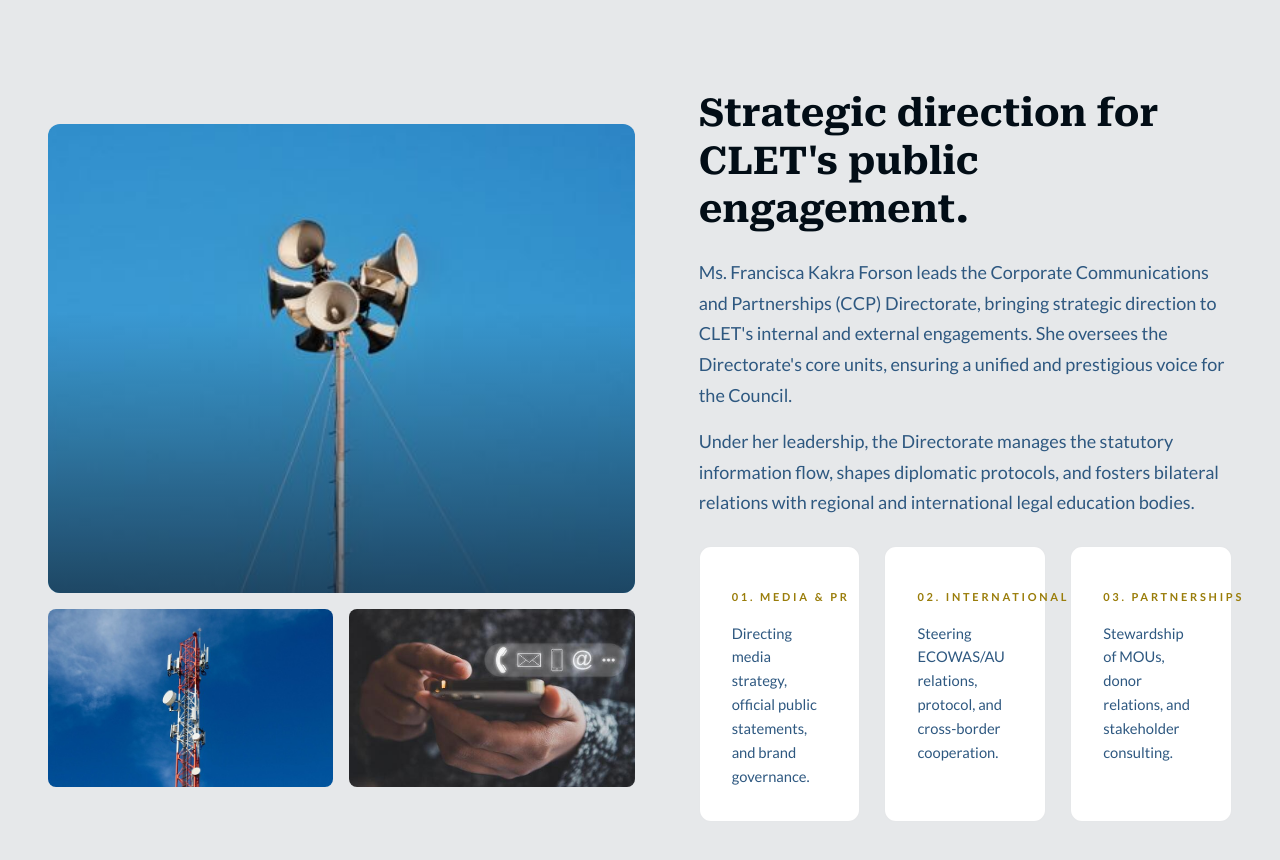
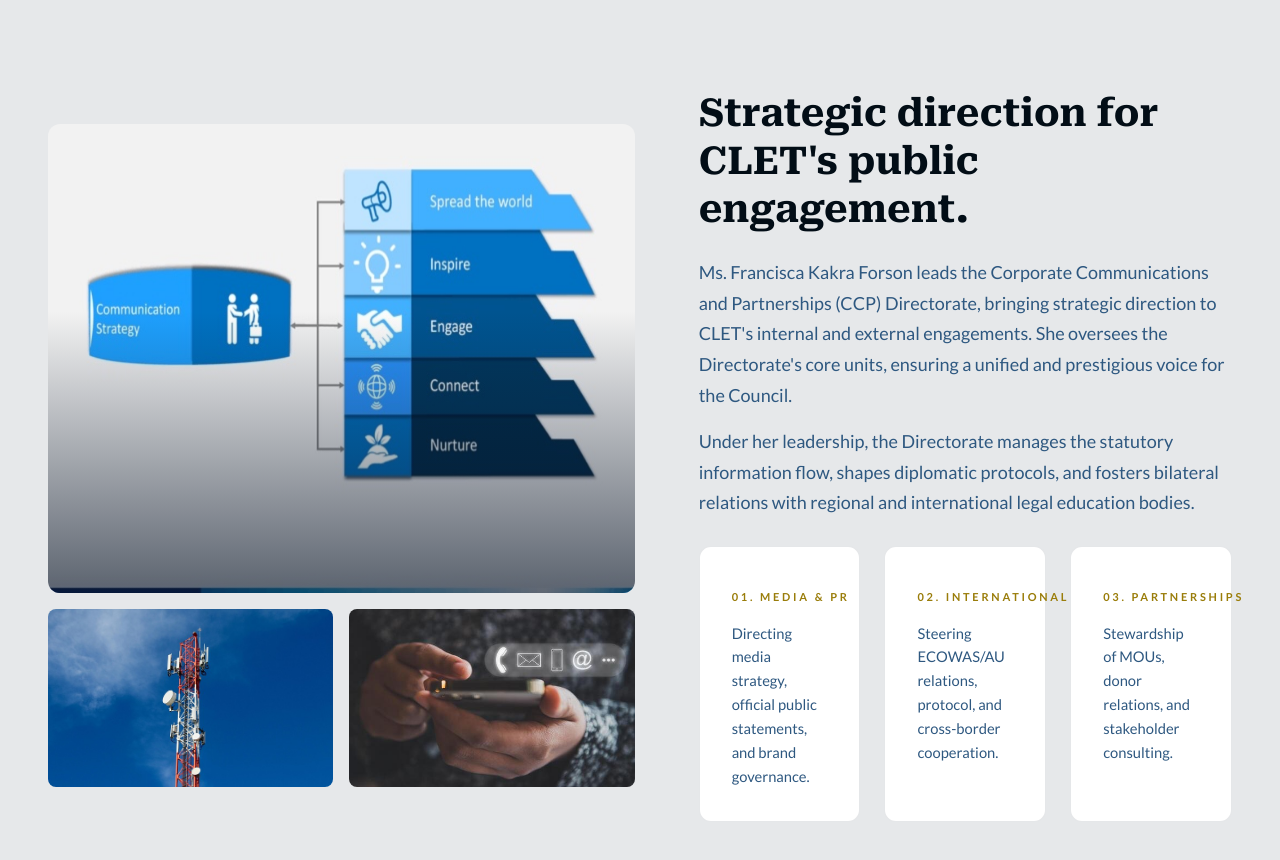
Before and after one commit to gaazamo-lab/comms-public, a Next.js app: page / in a window 1280 px wide. Shown: the part 1920-2780 px from the top of the page. Built offline with nearby package versions, Linux system fonts and the light colour scheme.

Commit message:
feat: change image

```diff
--- a/app/components/Leadership.tsx
+++ b/app/components/Leadership.tsx
@@ -34,11 +34,11 @@
         <div className="grid gap-4">
           <div className={cn(imageZoom, "aspect-[5/4] rounded-xl")}>
             <Image
-              src="/images/pexels-photo.jpg"
+              src="/images/comms9.jpeg"
               alt="Ms. Francisca Kakra Forson, Head of Corporate Communications and Partnerships Directorate"
               fill
               sizes="(max-width: 1024px) 100vw, 50vw"
-              className="h-full w-full object-cover"
+              className="h-full w-full object-fit"
             />
             <div className="pointer-events-none absolute inset-0 bg-[linear-gradient(to_top,rgba(10,22,40,0.65),transparent_60%)]" />
             {/* <div className="pointer-events-none absolute inset-x-0 bottom-0 p-8">
```
Also changed, not shown: public/images/comms9.jpeg (added).
